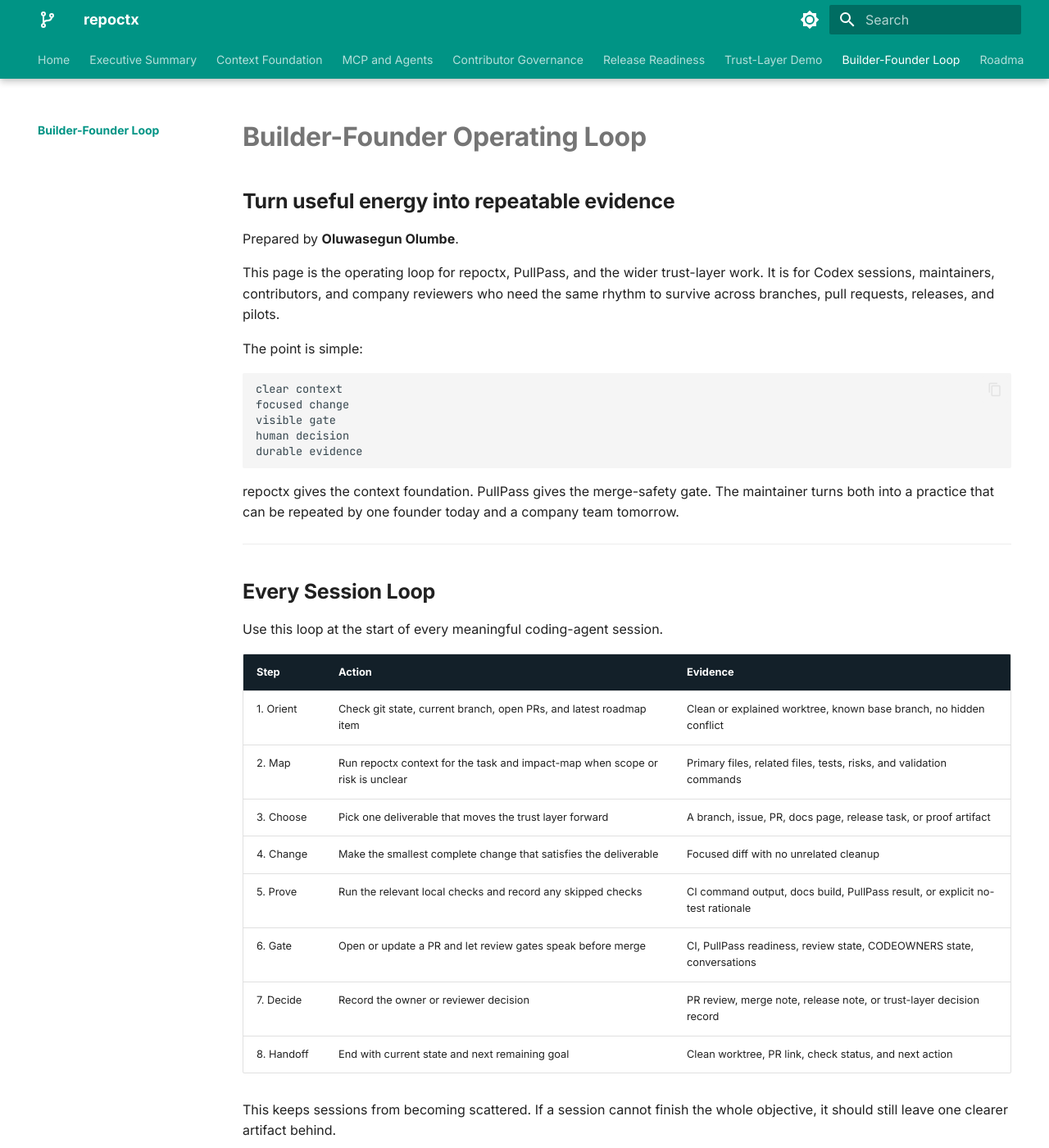
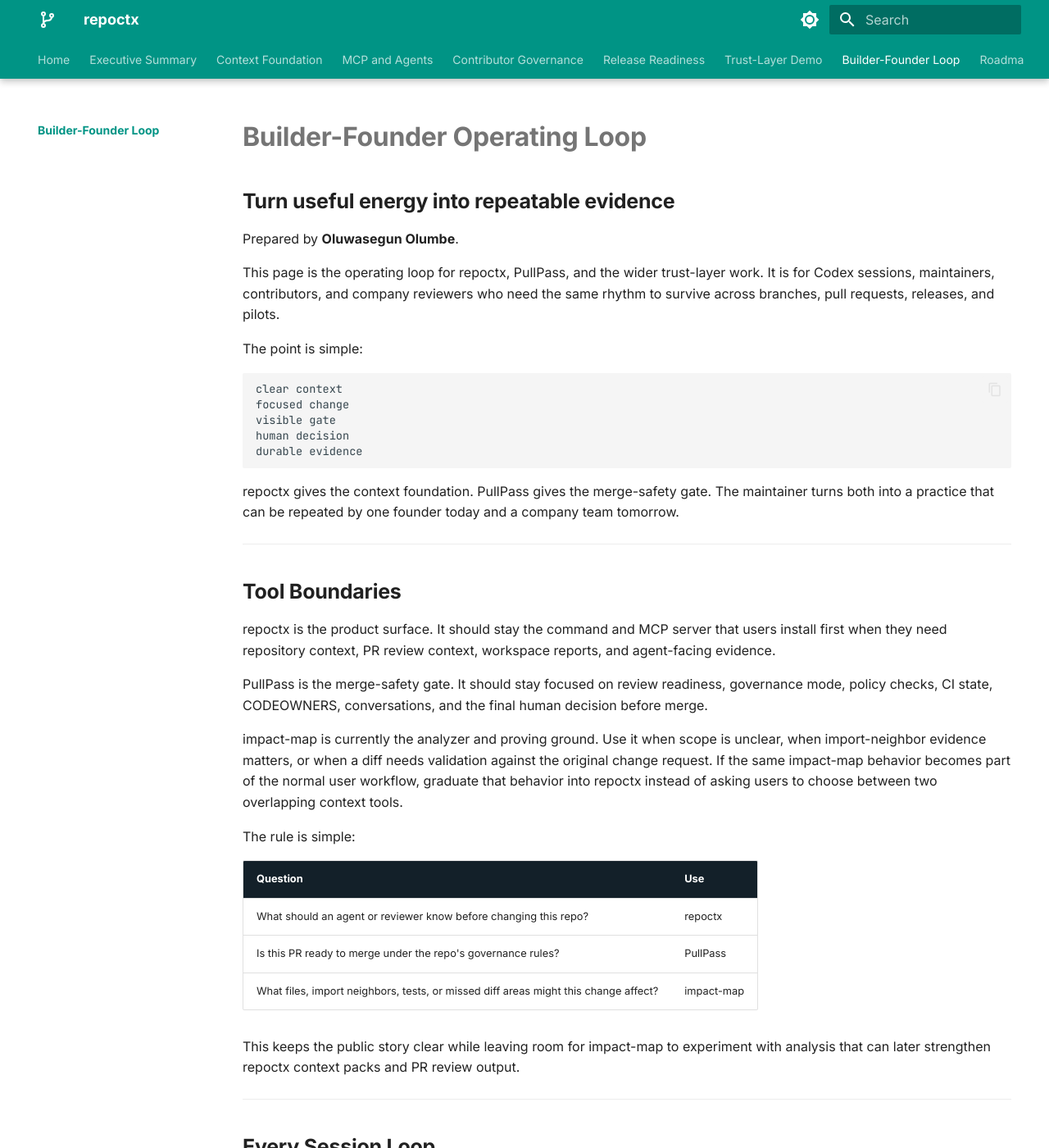
Before and after one commit to BASHBOP/otito, an MkDocs documentation site: the page built from docs/06-builder-founder-operating-loop/README.md, in a window 1280 px wide and 1400 px high. Shown: the whole window at 82% size. Built offline with MkDocs 1.6.1 and Material for MkDocs 9.7.7, drawn with Linux system fonts in a browser that asks for light colours.

Commit message:
docs: clarify impact-map role in trust layer

````diff
--- a/docs/06-builder-founder-operating-loop/README.md
+++ b/docs/06-builder-founder-operating-loop/README.md
@@ -17,6 +17,26 @@
 ```
 
 repoctx gives the context foundation. PullPass gives the merge-safety gate. The maintainer turns both into a practice that can be repeated by one founder today and a company team tomorrow.
+
+---
+
+## Tool Boundaries
+
+repoctx is the product surface. It should stay the command and MCP server that users install first when they need repository context, PR review context, workspace reports, and agent-facing evidence.
+
+PullPass is the merge-safety gate. It should stay focused on review readiness, governance mode, policy checks, CI state, CODEOWNERS, conversations, and the final human decision before merge.
+
+impact-map is currently the analyzer and proving ground. Use it when scope is unclear, when import-neighbor evidence matters, or when a diff needs validation against the original change request. If the same impact-map behavior becomes part of the normal user workflow, graduate that behavior into repoctx instead of asking users to choose between two overlapping context tools.
+
+The rule is simple:
+
+| Question | Use |
+| --- | --- |
+| What should an agent or reviewer know before changing this repo? | repoctx |
+| Is this PR ready to merge under the repo's governance rules? | PullPass |
+| What files, import neighbors, tests, or missed diff areas might this change affect? | impact-map |
+
+This keeps the public story clear while leaving room for impact-map to experiment with analysis that can later strengthen repoctx context packs and PR review output.
 
 ---
 
````
Also changed, not shown: docs/ROADMAP.md (+2 -1 lines).
